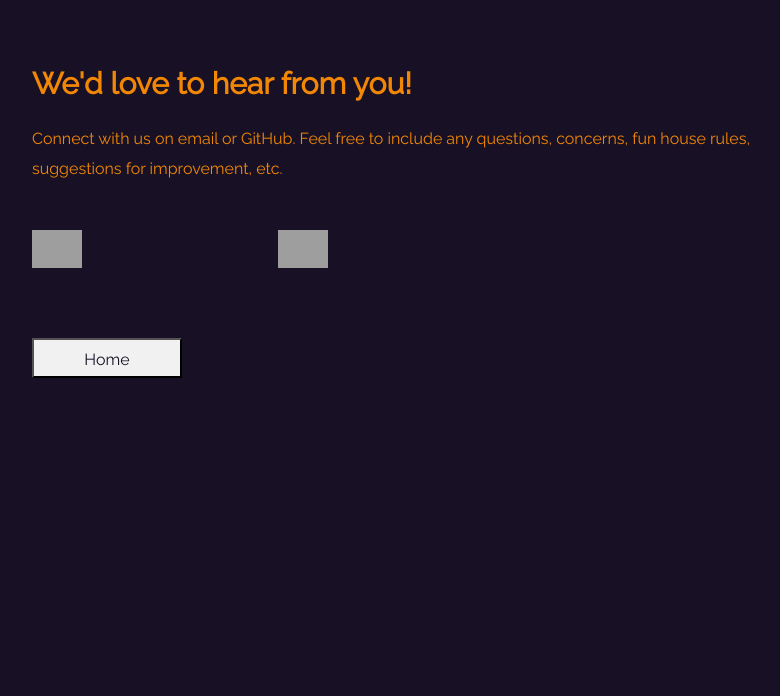
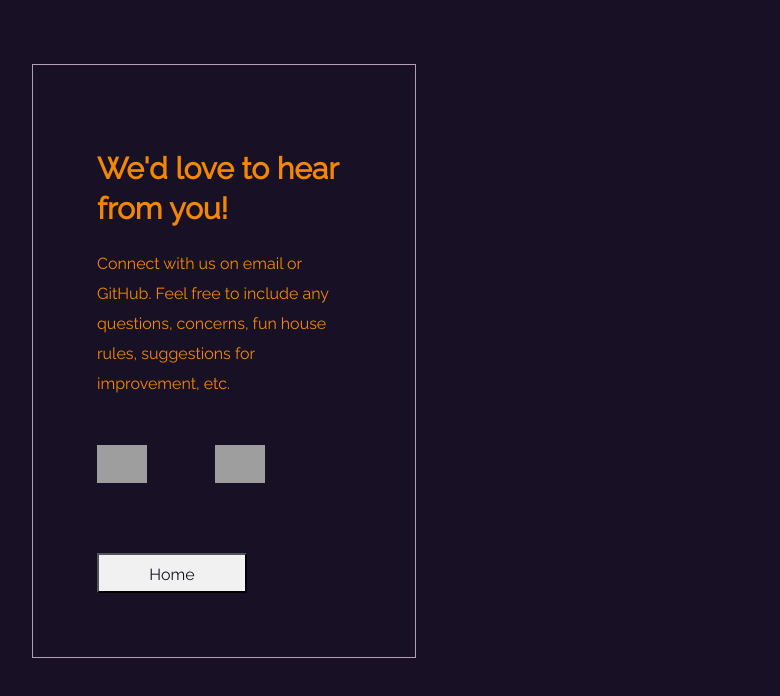
Before and after one commit to Leil-ish/Ultimate-DnD-Monster-Mash, a plain HTML site: page contact.html in a window 1280 px wide. Shown: the whole page, without its empty margins (224-1004 px from the left). Drawn offline with nearby package versions, Linux system fonts and the light colour scheme; grey boxes are pictures that could not be loaded.

Commit message:
style changes to body

```diff
--- a/script.js
+++ b/script.js
@@ -18,8 +18,8 @@ function displayResults(responseJson, battleSize) {
                         <li><p>Damage Resistances: ${responseJson.results[i].damage_resistances}</p></li>
                         <li><p>Damage Immunities: ${responseJson.results[i].damage_immunities}</p></li>
                         <li><p>Condition Immunities: ${responseJson.results[i].condition_immunities}</p></li><br>
-                        <li><p><a href = "https://beta.open5e.com/monsters/${responseJson.results[i].slug}/"
-                        target="_blank" id="statsLink">Full Stats & Actions</a></p></li>
+                        <p><a href = "https://beta.open5e.com/monsters/${responseJson.results[i].slug}/"
+                        target="_blank" id="statsLink">Full Stats & Actions</a></p>
                     </ul>
                 </div>`
     )}
--- a/style.css
+++ b/style.css
@@ -9,6 +9,8 @@ body {
     margin:5% 20%;
     background-color:#181125;
     color:#F28705;
+    border:1px solid #b19fb6;
+    padding:5%;
 }
 
 #contactPage {
@@ -157,3 +159,23 @@ li {
       width:50px;
       margin:30px 15% 30px 10%;
   }
+
+  @media only screen and (min-width: 768px) {
+    body {
+        max-width: 50%;
+    }
+
+    #contactPage {
+        max-width:40%;
+    }
+  }
+
+  @media only screen and (min-width: 1200px) {
+    body {
+        max-width: 40%;
+    }
+
+    #contactPage {
+        max-width:30%;
+    }
+  }
```
